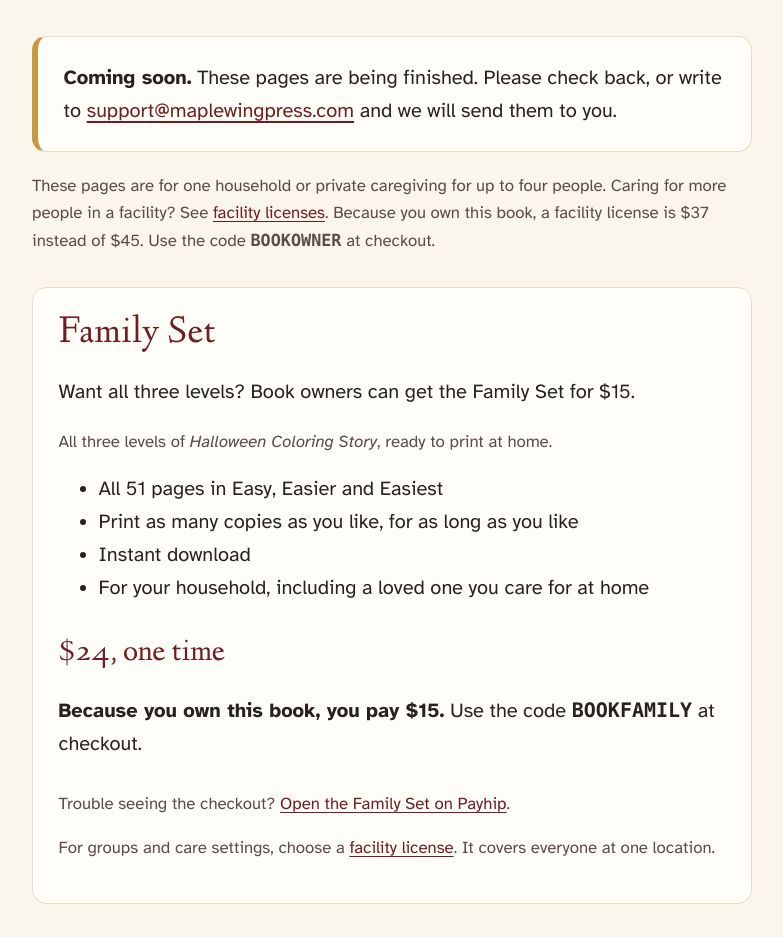
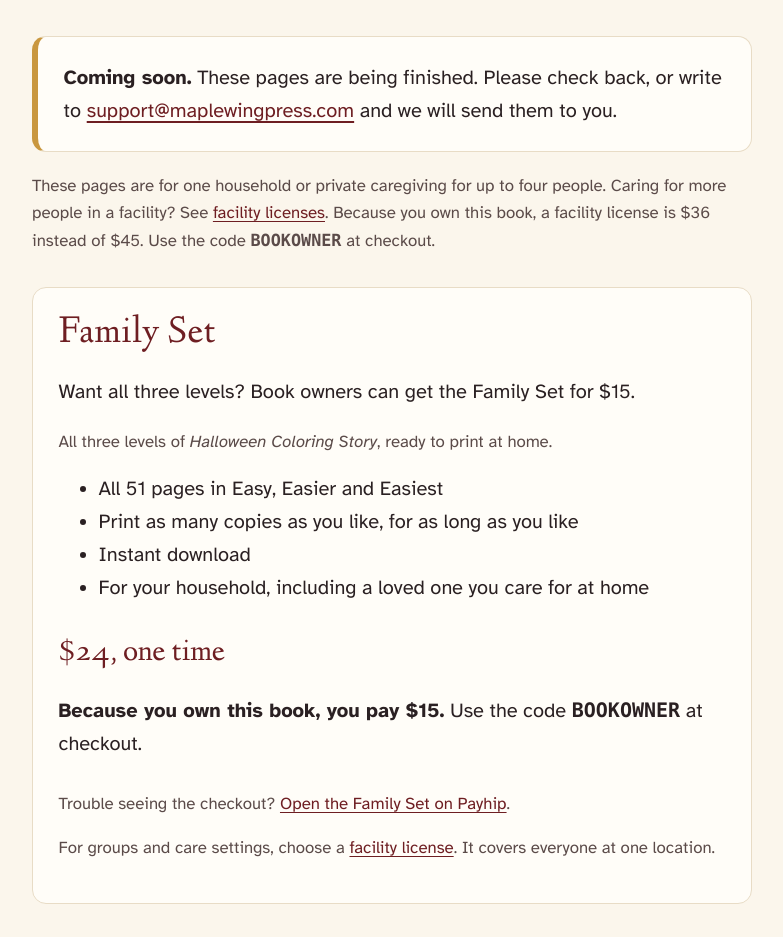
Before and after one commit to maplewingpress/maplewingpress, a Jekyll site: the page built from dreams/halloween/e1/print/index.html, in a window 1280 px wide. Shown: the part 720-1657 px from the top of the page, without its empty margins (248-1031 px from the left). Built offline with Jekyll 4.4.1, drawn with Linux system fonts in a browser that asks for light colours; a script that is not in the unit is left out.

Commit message:
One book-owner code: BOOKOWNER takes $9 off both (facility $36, Family Set $15)
Co-Authored-By: Claude Opus 5.5 (1M context) <noreply@anthropic.com>
Claude-Session: https://claude.ai/code/session_01ExhB8rXZm56c3hBbj4GzvL

```diff
--- a/_config.yml
+++ b/_config.yml
@@ -9,14 +9,14 @@ facilities_email: facilities@maplewingpress.com
 support_email: support@maplewingpress.com
 # Optional email list (Kit). Leave blank until the Kit form exists; the signup box hides itself.
 kit_form_url: ""
-# Book-owner discount code for facility licenses ($8 off: $37 instead of $45), shown on each printable-pages page. Leave blank until it exists in Payhip.
+# Book-owner discount code for facility licenses ($9 off: $36 instead of $45; the same code takes $9 off the Family Set), shown on each printable-pages page. Leave blank until it exists in Payhip.
 facility_code: "BOOKOWNER"
 # Family Set (all three levels as printable downloads, one household): $24, or $15 for book owners.
 # family_set_url = the Payhip checkout link; family_code = the $9-off book-owner code. Leave blank until they exist; the button then says "coming soon".
 family_set_url: "https://payhip.com/b/av4xf"
 # family_set_key: Payhip product key; when set, the Family Set box shows Payhip's mini product page.
 family_set_key: "av4xf"
-family_code: "BOOKFAMILY"
+family_code: "BOOKOWNER"
 exclude:
   - README.md
   - docs/
--- a/_layouts/print.html
+++ b/_layouts/print.html
@@ -24,7 +24,7 @@ layout: default
   <p class="card notice"><strong>Coming soon.</strong> These pages are being finished. Please check back, or write to <a href="mailto:{{ site.support_email }}">{{ site.support_email }}</a> and we will send them to you.</p>
   {% endif %}
 
-  <p class="small">These pages are for one household or private caregiving for up to four people. Caring for more people in a facility? See <a href="{{ '/facilities/' | relative_url }}">facility licenses</a>. Because you own this book, a facility license is $37 instead of $45{% if site.facility_code and site.facility_code != "" %}. Use the code <strong class="mono">{{ site.facility_code }}</strong> at checkout{% endif %}.</p>
+  <p class="small">These pages are for one household or private caregiving for up to four people. Caring for more people in a facility? See <a href="{{ '/facilities/' | relative_url }}">facility licenses</a>. Because you own this book, a facility license is $36 instead of $45{% if site.facility_code and site.facility_code != "" %}. Use the code <strong class="mono">{{ site.facility_code }}</strong> at checkout{% endif %}.</p>
 
   {% include family-set.html owner=true %}
 
--- a/facilities/index.html
+++ b/facilities/index.html
@@ -20,7 +20,7 @@ collection_notify_url: ""
   <h2 id="price-h">One price. No counting.</h2>
   <p class="price">$45 per book</p>
   <p>One payment covers all three levels of the book (Easy, Easier and Easiest), about 150 pages, for one location.</p>
-  <p><strong>Already own the book?</strong> Use the code on your book's printable pages and pay $37.</p>
+  <p><strong>Already own the book?</strong> Use the code on your book's printable pages and pay $36.</p>
   <p><strong>More than one location?</strong> Email <a href="mailto:{{ site.facilities_email }}">{{ site.facilities_email }}</a> and we'll work out a fair price.</p>
   <ul>
     <li>Print as many copies as you like, for as long as you like</li>
--- a/faq/index.html
+++ b/faq/index.html
@@ -55,7 +55,7 @@ description: Answers to common questions about Maplewing Dreams coloring books,
   <dt>Do I need a license if I bought the book?</dt>
   <dd>A book is for personal or family use. To print pages for a group or a care setting, choose a facility license.</dd>
   <dt>What does a facility license cost?</dt>
-  <dd>$45 per book, with all three levels. If you already own the book, it's $37. Find the code on your book's printable pages. <a href="{{ '/facilities/' | relative_url }}">See facility licenses</a>.</dd>
+  <dd>$45 per book, with all three levels. If you already own the book, it's $36. Find the code on your book's printable pages. <a href="{{ '/facilities/' | relative_url }}">See facility licenses</a>.</dd>
   <dt>What counts as one location?</dt>
   <dd>One building or home at one street address. An adult family home counts as one location.</dd>
   <dt>We have more than one location.</dt>
```
Also changed, not shown: other parts of facilities/index.html (+1 -1 lines).
